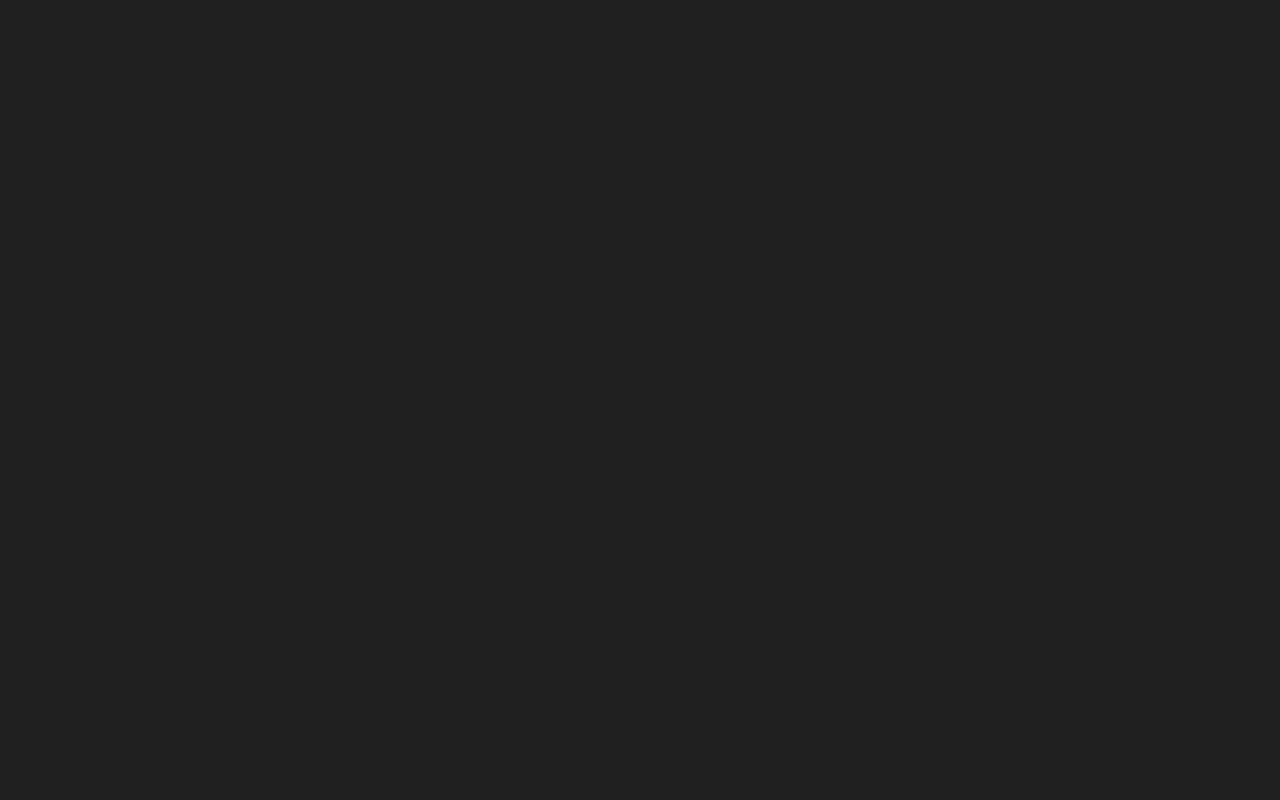
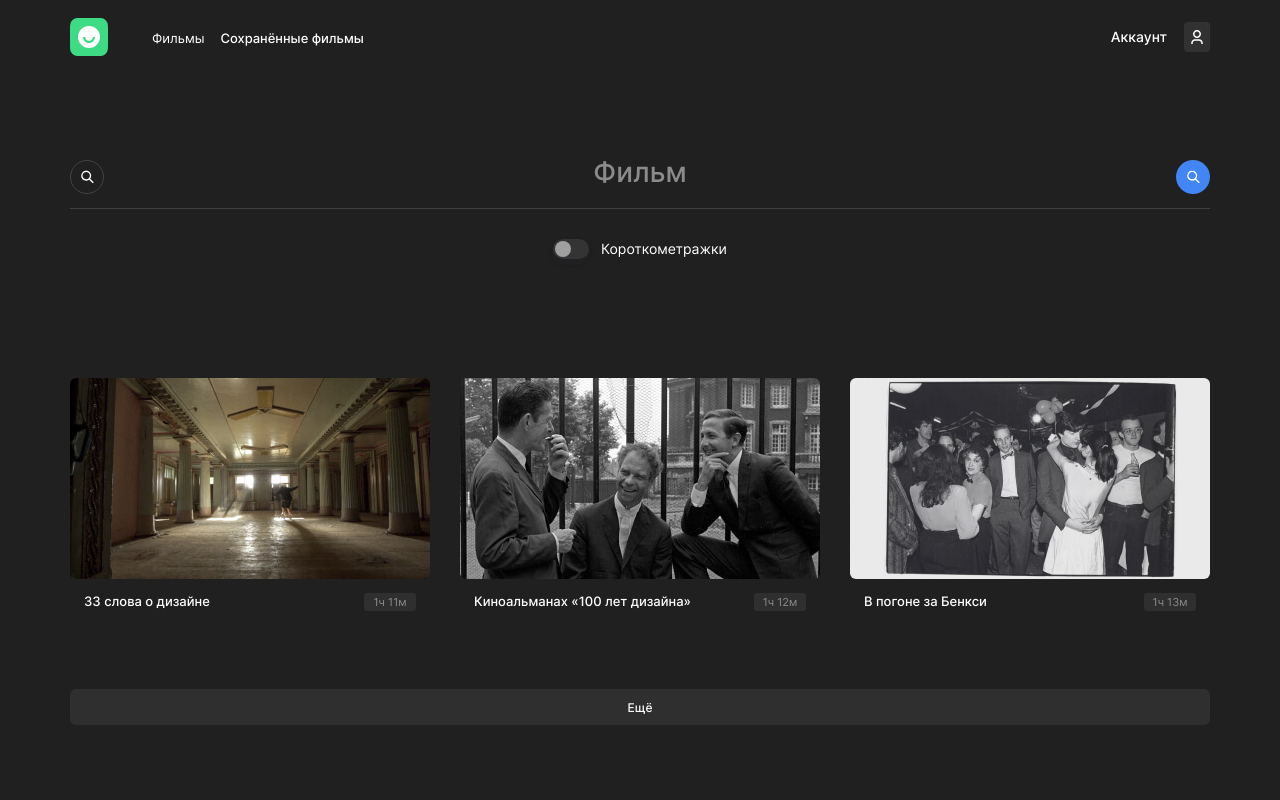
Before and after one commit to mrvinil/movies-explorer-frontend, a React (Create React App) app: page /saved-movies in a window 1280 px wide. Before the commit this address had no page. Shown: the top 800 px of the page. Built offline with nearby package versions, Linux system fonts and the light colour scheme.

Commit message:
level-2: Favorite movies

```diff
--- a/src/components/App/App.js
+++ b/src/components/App/App.js
@@ -6,7 +6,8 @@ import Register from '../Register/Register';
 import Login from '../Login/Login';
 import Profile from '../Profile/Profile';
 import Movies from '../Movies/Movies';
-import { moviesData } from '../../utils/utils';
+import SavedMovies from '../SavedMovies/SavedMovies';
+import { moviesData, favoriteMoviesData } from '../../utils/utils';
 
 function App() {
   const [ isNavigationMenuOpen, setIsNavigationMenuOpen ] = React.useState(false);
@@ -72,6 +73,18 @@ function App() {
           />
         }
       />
+      <Route
+        path="/saved-movies"
+        element={
+          <SavedMovies
+            isNavigationMenuOpen={isNavigationMenuOpen}
+            isNavigationButtonClass={isNavigationButtonClass}
+            handleOpenNavigationMenu={handleOpenNavigationMenu}
+            onClose={closeAllPopups}
+            movies={favoriteMoviesData}
+          />
+        }
+      />
     </Routes>
   );
 }
--- a/src/components/MoviesCard/MoviesCard.js
+++ b/src/components/MoviesCard/MoviesCard.js
@@ -1,16 +1,29 @@
 import React from 'react';
+import {useLocation} from 'react-router-dom';
 import './MoviesCard.css';
 
-function MoviesCard({ ...card }) {
+function MoviesCard({ ...movie }) {
+  const [isFavorite, setIsFavorite] = React.useState(false);
+
+  const currentUrl = useLocation();
+  const savedMoviesUrl = currentUrl.pathname === '/saved-movies';
+
+  const defaultMovieFavoriteButtonClass = `movies__label-favorite ${isFavorite ? 'movies__label-favorite_active' : ''}`;
+  const removeMovieFavoriteButtonClass = 'movies__label-favorite_remove';
+
+  function handleMovieFavorite() {
+    setIsFavorite(!isFavorite);
+  }
+
   return (
     <li className="movies__item">
       <div className="movies__img-wrap">
-        <img src={card.imgUrl} alt={card.name} className="movies__item-img"/>
-        <span className="movies__label-favorite">Сохранить</span>
+        <img src={movie.imgUrl} alt={movie.name} className="movies__item-img"/>
+        <span className={`${savedMoviesUrl ? removeMovieFavoriteButtonClass : defaultMovieFavoriteButtonClass}`} onClick={handleMovieFavorite}>Сохранить</span>
       </div>
       <div className="movies__info">
-        <h2 className="movies__item-title">{card.name}</h2>
-        <span className="movies__duration">{card.duration}</span>
+        <h2 className="movies__item-title">{movie.name}</h2>
+        <span className="movies__duration">{movie.duration}</span>
       </div>
     </li>
   );
--- /dev/null
+++ b/src/components/SavedMovies/SavedMovies.css
@@ -0,0 +1,20 @@
+.movies__label-favorite_remove {
+  opacity: 0;
+  position: absolute;
+  color: transparent;
+  font-size: 0;
+  top: 14px;
+  right: 14px;
+  display: flex;
+  align-items: center;
+  justify-content: center;
+  width: 21px;
+  height: 21px;
+  cursor: pointer;
+  transition: .3s ease;
+  background: url(../../images/icons/icon__favorite_delete.svg) no-repeat;
+}
+.movies__img-wrap:hover .movies__label-favorite_remove {
+  opacity: 1;
+  transition: .3s ease;
+}
--- /dev/null
+++ b/src/components/SavedMovies/SavedMovies.js
@@ -0,0 +1,30 @@
+import React from 'react';
+import Header from "../Header/Header";
+import Navigation from '../Navigation/Navigation';
+import SearchForm from '../SearchForm/SearchForm';
+import MoviesCardList from '../MoviesCardList/MoviesCardList';
+import Footer from '../Footer/Footer';
+import './SavedMovies.css';
+
+function SavedMovies({ isNavigationMenuOpen, isNavigationButtonClass, handleOpenNavigationMenu, movies }) {
+  return (
+    <>
+      <Header>
+        <Navigation
+          isNavigationMenuOpen={isNavigationMenuOpen}
+          isNavigationButtonClass={isNavigationButtonClass}
+          isOpen={handleOpenNavigationMenu}
+        />
+      </Header>
+      <main className="container">
+        <SearchForm />
+        <MoviesCardList
+          movies={movies}
+        />
+      </main>
+      <Footer />
+    </>
+  );
+}
+
+export default SavedMovies;
```
Also changed, not shown: src/images/icons/icon__favorite_delete.svg. Lines whose indentation alone changed are shown as unchanged.
